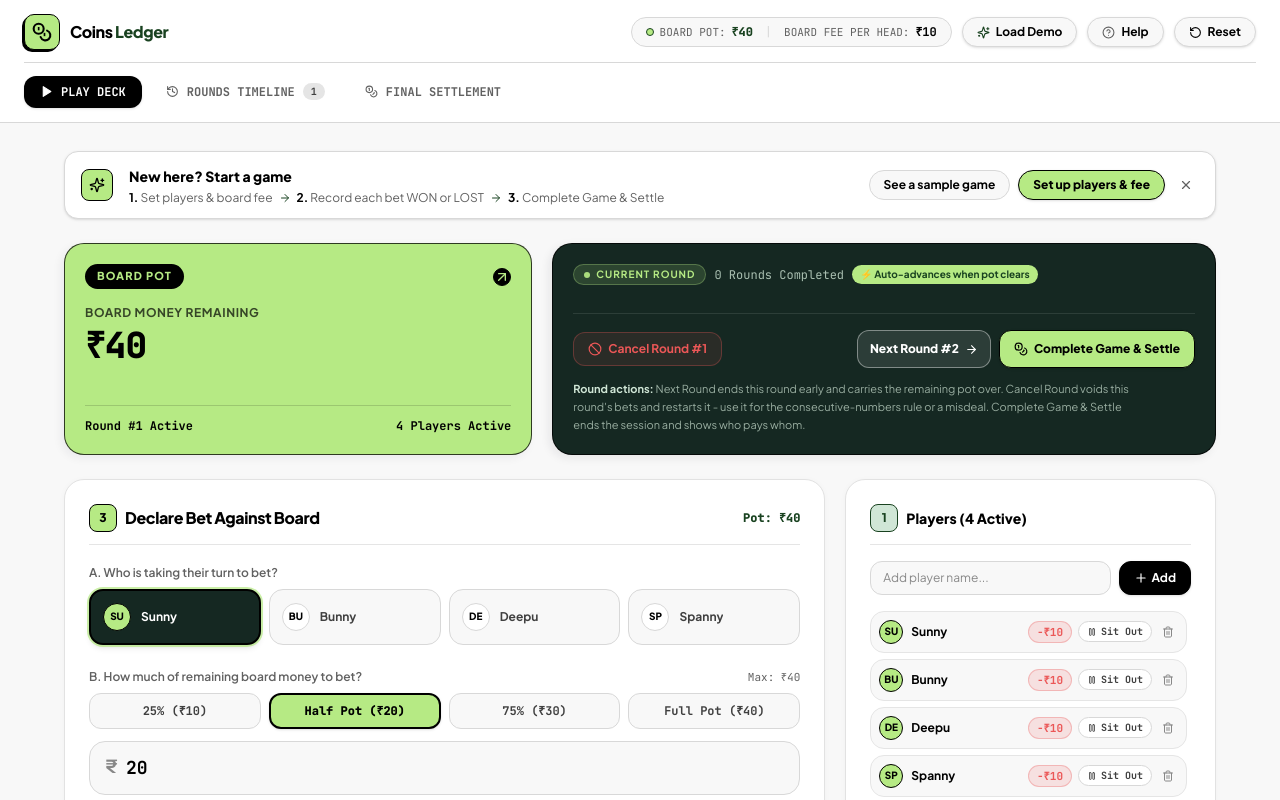
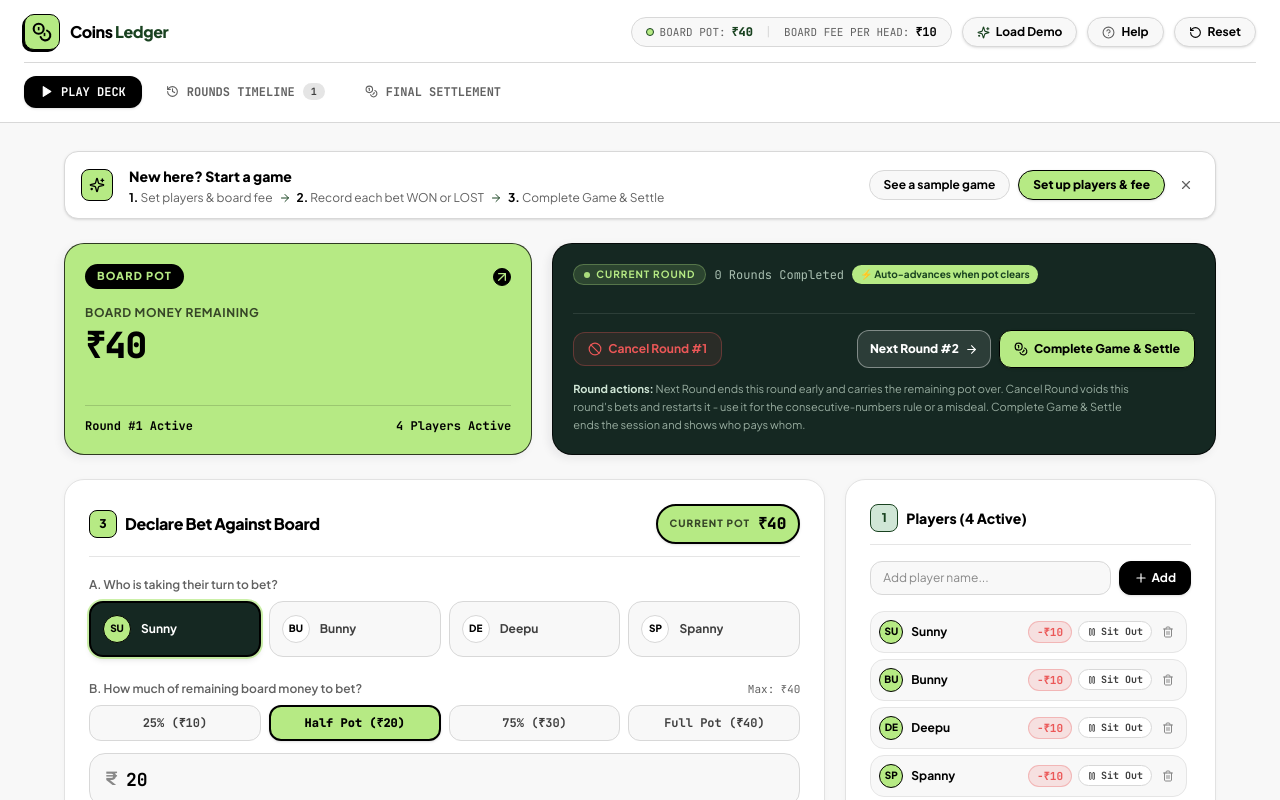
Before and after one commit to Nikhil-sai-nambula/coinledger, a React (Vite) app: page / in a window 1280 px wide. Shown: the top 800 px of the page. Built offline with nearby package versions, Linux system fonts and the light colour scheme.

Commit message:
Highlight current pot in Declare Bet Against Board

```diff
--- a/src/components/SimpleGameView.tsx
+++ b/src/components/SimpleGameView.tsx
@@ -728,9 +728,14 @@ export const SimpleGameView: React.FC = () => {
                 Declare Bet Against Board
               </h2>
             </div>
-            <span className="text-xs font-mono font-black text-[#194220]">
-              Pot: {formatPaise(boardBalancePaise)}
-            </span>
+            <div className="flex items-center gap-1.5 sm:gap-2 rounded-full bg-[#B6EA84] border-2 border-black px-3 py-1.5 shadow-sm shrink-0" aria-label={`Current pot: ${formatPaise(boardBalancePaise)}`}>
+              <span className="text-[9px] sm:text-[10px] font-black tracking-widest uppercase text-black/70">
+                Current Pot
+              </span>
+              <span className="text-sm sm:text-base font-mono font-black text-black">
+                {formatPaise(boardBalancePaise)}
+              </span>
+            </div>
           </div>
 
           {/* Game Settled Notification Banner */}
```
